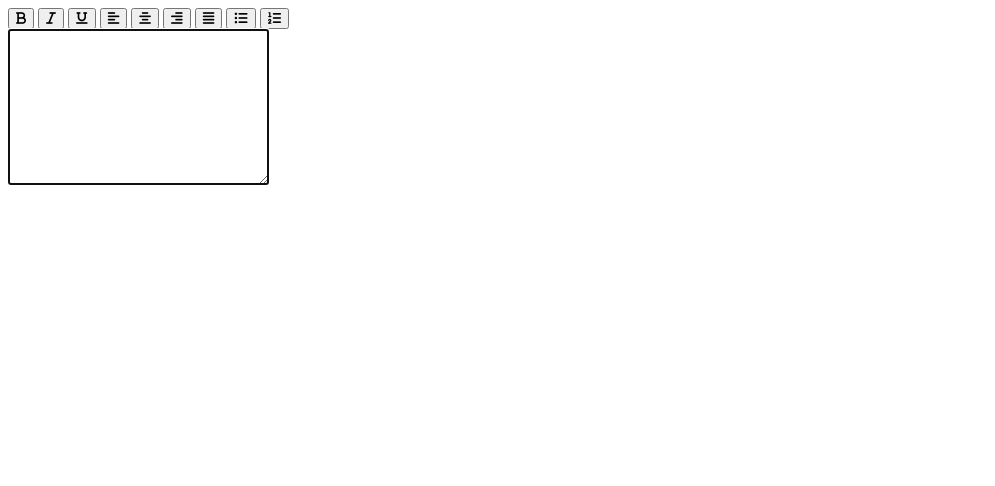
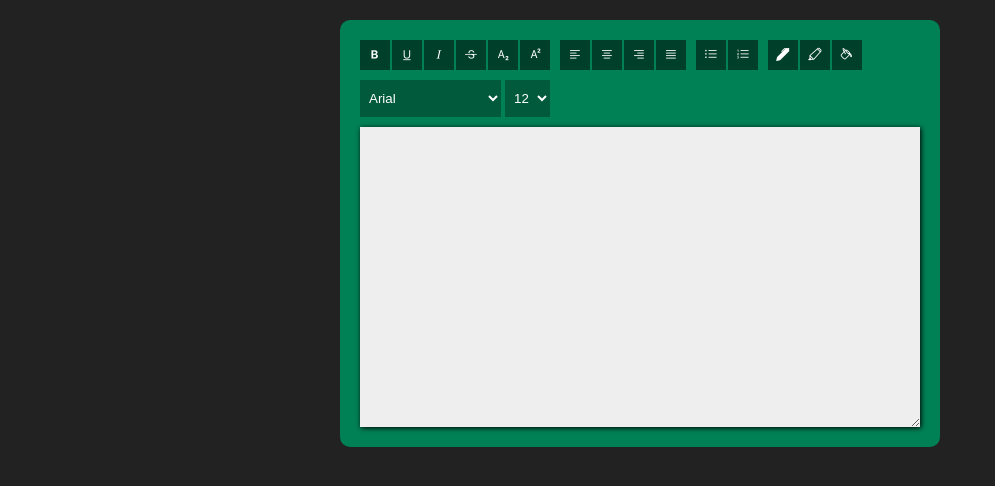
Before and after one commit to gabriel8programmer/editor-richtext, a plain HTML site: page index.html in a window 1280 px wide. Shown: the whole page, without its empty margins (0-995 px from the left). Drawn offline with nearby package versions, Linux system fonts and the light colour scheme.

Commit message:
create interface of the application

```diff
--- /dev/null
+++ b/assets/css/styles.css
@@ -0,0 +1,73 @@
+* {
+    padding: 0;
+    margin: 0;
+    box-sizing: border-box;
+    font-size: Arial;
+}
+
+:root {
+    --bg-body: #222;
+    --bg-editor: rgb(0, 128, 85);
+}
+
+body {
+    background: var(--bg-body);
+}
+
+.container-editor{
+    margin: 20px auto;
+    width: 95%;
+    max-width: 600px;
+    background-color: var(--bg-editor);
+    padding: 20px;
+    border-radius: 10px;
+}
+
+.tool-bar {
+    display: flex;
+    gap: 10px;
+    flex-wrap: wrap;
+    margin-bottom: 10px;
+}
+
+.tool-bar button {
+    width: 30px;
+    height: 30px;
+    background: rgba(0, 0, 0, .5);
+    color: #fff;
+    transition: .5s;
+    cursor: pointer;
+    border: none;
+}
+
+.tool-bar button:hover {
+    background:rgba(0, 0, 0, .1);
+    color: black;
+}
+
+.tool-bar select {
+    background: rgba(0, 0, 0, .3);
+    color: #fff;
+    padding: 10px 5px;
+    border: none;
+}
+.tool-bar select option{
+    background: #222;
+}
+
+.tool-text,
+.tool-align,
+.tool-list,
+.tool-color {
+    display: flex;
+    gap: 2px;
+}
+
+.body {
+    height: 300px;
+    resize: vertical;
+    background: #eee;
+    padding: 10px;
+    box-shadow: 1px 1px 5px #000;
+    overflow-y: auto;
+}
--- a/index.html
+++ b/index.html
@@ -1,47 +1,102 @@
-
 <!DOCTYPE html>
 <html lang="en">
+
 <head>
     <meta charset="UTF-8">
     <meta http-equiv="X-UA-Compatible" content="IE=edge">
     <meta name="viewport" content="width=device-width, initial-scale=1.0">
     <title>Meu editor</title>
-    <script src="https://kit.fontawesome.com/f09990071c.js" crossorigin="anonymous"></script>
-    <link rel="stylesheet" href="./css/styles.css"/>
-    <script src="./js/script.js" defer></script>
+    <!--fontawesome-->
+    <link rel="stylesheet" href="https://cdn.jsdelivr.net/npm/bootstrap-icons@1.11.3/font/bootstrap-icons.min.css">
+    <!--custom css-->
+    <link rel="stylesheet" href="./assets/css/styles.css" />
+    <script src="./assets/js/index.js" defer></script>
 </head>
+
 <body>
-    <div id="editor">
-        <div id="bar-tools">
-            <button id="bold">
-                <i class="fa-solid fa-bold"></i>
+    <div class="container-editor" id="editor">
+        <div class="tool-bar">
+            <div class="tool-text">
+                <button id="btn-bold">
+                    <i class="bi bi-type-bold"></i>
                 </button>
-            <button id="italic">
-                <i class="fa-solid fa-italic"></i>
+                <button id="btn-underline">
+                    <i class="bi bi-type-underline"></i>
                 </button>
-            <button id="underline">
-                <i class="fa-solid fa-underline"></i>
+                <button id="btn-italic">
+                    <i class="bi bi-type-italic"></i>
                 </button>
-            <button id="align-left">
-                <i class="fa-solid fa-align-left"></i>
+                <button id="btn-strikethrough">
+                    <i class="bi bi-type-strikethrough"></i>
                 </button>
-            <button id="align-center">
-                <i class="fa-solid fa-align-center"></i>
+                <button id="btn-subscript">
+                    <i class="bi bi-subscript"></i>
                 </button>
-            <button id="align-right">
-                <i class="fa-solid fa-align-right"></i>
-            </button>
-            <button id="align-center">
-                <i class="fa-solid fa-align-justify"></i>
-            </button>
-            <button id="list-ul">
-                <i class="fa-solid fa-list-ul"></i>
-            </button>
-            <button id="list-ol">
-                <i class="fa-solid fa-list-ol"></i>
+                <button id="btn-superscript">
+                    <i class="bi bi-superscript"></i>
                 </button>
             </div>
-        <textarea id="body" cols="30" rows="10" autofocus></textarea>
+            <div class="tool-align">
+                <button id="btn-left">
+                    <i class="bi bi-text-left"></i>
+                </button>
+                <button id="btn-center">
+                    <i class="bi bi-text-center"></i>
+                </button>
+                <button id="btn-right">
+                    <i class="bi bi-text-right"></i>
+                </button>
+                <button id="btn-justify">
+                    <i class="bi bi-justify"></i>
+                </button>
+            </div>
+            <div class="tool-list">
+                <button id="btn-ul">
+                    <i class="bi bi-list-ul"></i>
+                </button>
+                <button id="btn-ol">
+                    <i class="bi bi-list-ol"></i>
+                </button>
+            </div>
+            <div class="tool-color">
+                <button id="btn-fill">
+                    <i class="bi bi-pen-fill"></i>
+                </button>
+                <button id="btn-highlighter">
+                    <i class="bi bi-highlighter"></i>
+                </button>
+                <button id="btn-bucket">
+                    <i class="bi bi-paint-bucket"></i>
+                </button>
+            </div>
+            <div class="tool-fonts">
+                <select id="btn-fonts">
+                    <option value="arial">Arial</option>
+                    <option value="times-new-roman">Times new Roman</option>
+                    <option value="consolas">Consolas</option>
+                    <option value="monospace">Monospace</option>
+                </select>
+                <select id="btn-size">
+                    <option value="8">8</option>
+                    <option value="9">9</option>
+                    <option value="10">10</option>
+                    <option value="11">11</option>
+                    <option value="12" selected>12</option>
+                    <option value="14">14</option>
+                    <option value="16">16</option>
+                    <option value="18">18</option>
+                    <option value="20">20</option>
+                    <option value="24">24</option>
+                    <option value="26">26</option>
+                    <option value="36">36</option>
+                    <option value="48">48</option>
+                    <option value="72">72</option>
+                </select>
+            </div>
+        </div>
+        <div class="body" contenteditable focus>
+        </div>
     </div>
 </body>
+
 </html>
--- a/js/script.js
+++ /dev/null
@@ -1,28 +0,0 @@
-
-const buttons = document.querySelectorAll("button")
-const tagsI = document.querySelectorAll("i")
-const bodyEditor = document.querySelector("#body")
-
-const editor = {
-    currentText: "",
-    textSelected: ""
-}
-
-buttons.forEach(button=>{
-    button.addEventListener("click", (e)=>{
-        e.stopPropagation()
-        bodyEditor.focus()
-    })
-})
-
-tagsI.forEach(button=>{
-    button.addEventListener("click", (e)=>{
-        e.target.parentNode.classList.toggle("actived")
-    })
-})
-
-bodyEditor.addEventListener("select", (e)=>{
-    editor.currentText = e.target.value
-    editor.textSelected = editor.currentText.slice(e.target.selectionStart, e.target.selectionEnd)
-    console.log(editor.currentText, editor.textSelected)
-})
```
Also changed, not shown: assets/img/background.jpg (added), assets/js/index.js (added). Lines whose indentation alone changed are shown as unchanged.
